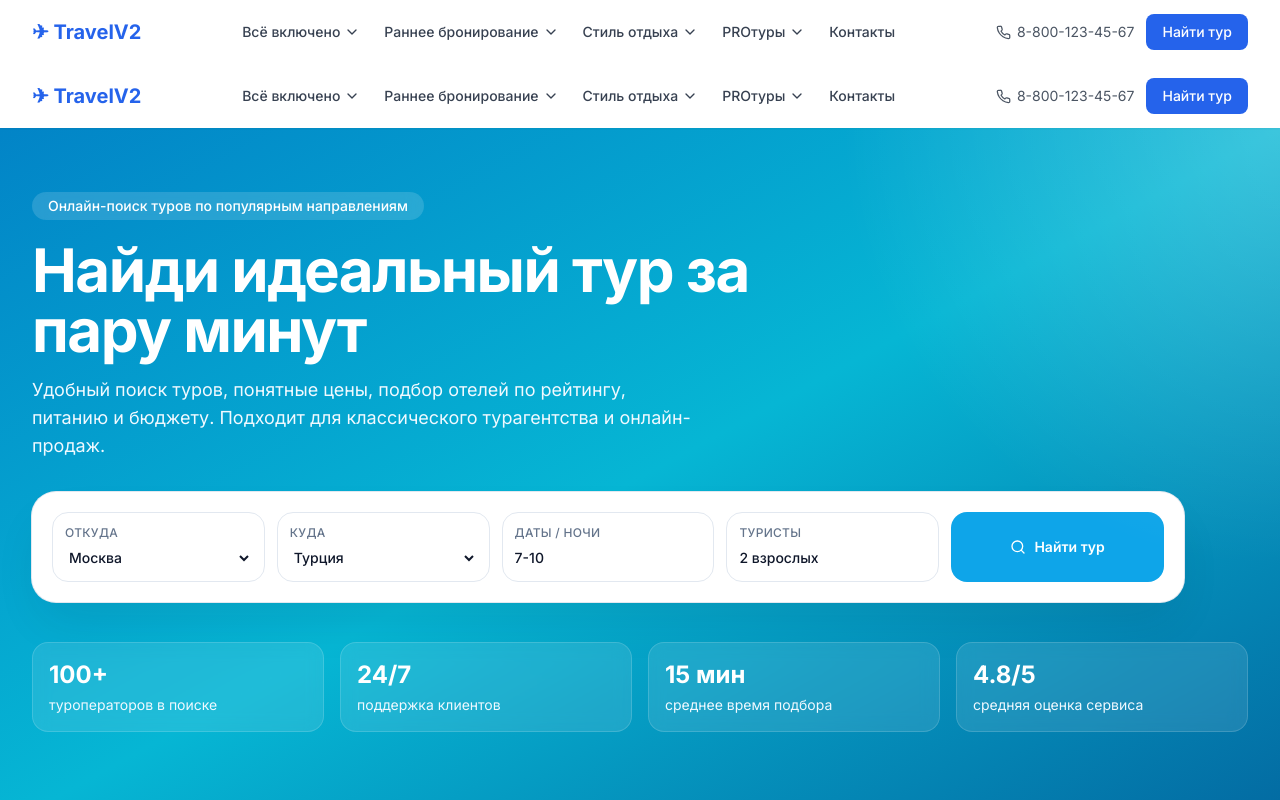
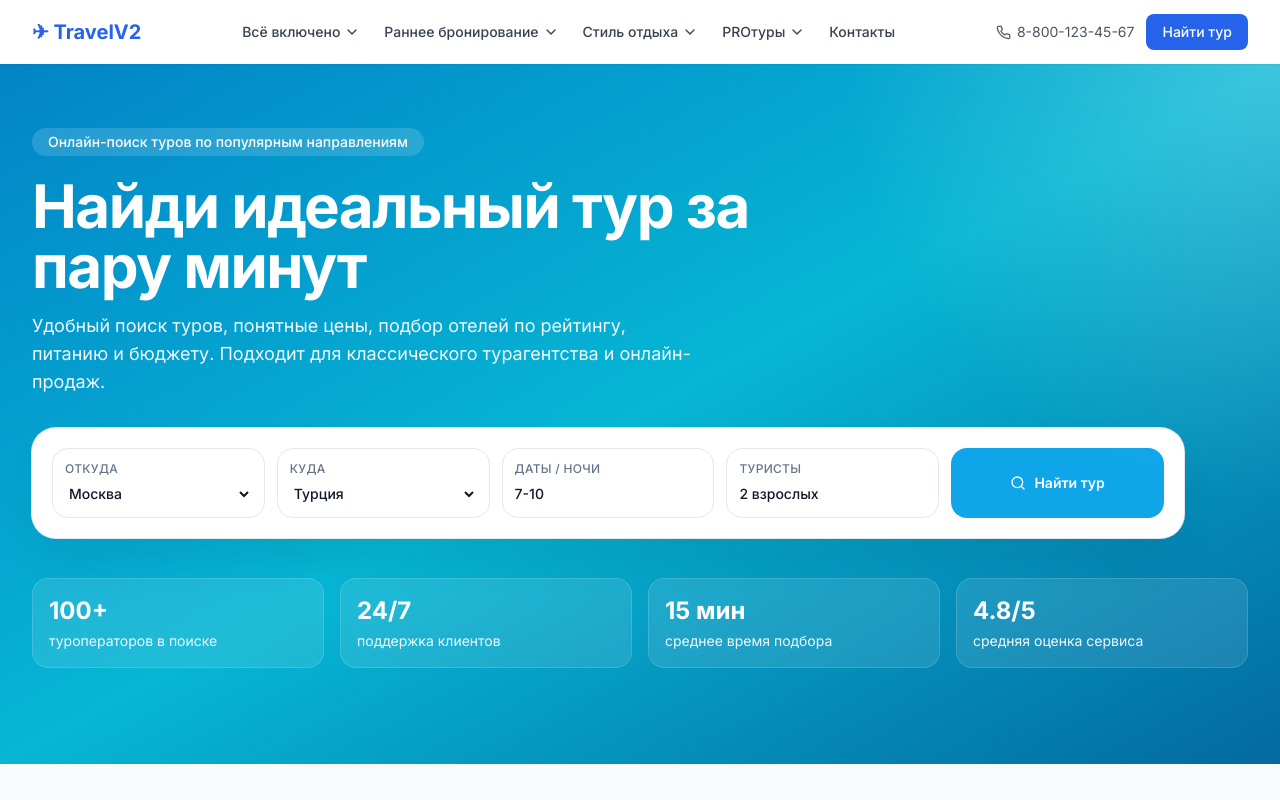
Before and after one commit to oagolubev-stack/travel_v2, a Next.js app: page / in a window 1280 px wide. Shown: the top 800 px of the page. Built offline with nearby package versions, Linux system fonts and the light colour scheme.

Commit message:
Update layout.tsx

```diff
--- a/src/app/layout.tsx
+++ b/src/app/layout.tsx
@@ -2,7 +2,6 @@ import type { Metadata } from "next";
 import { Inter } from "next/font/google";
 import "./globals.css";
 import { cn } from "@/lib/utils";
-import Navbar from "@/components/Navbar/Navbar";
 
 const inter = Inter({ subsets: ["latin", "cyrillic"] });
 
@@ -19,8 +18,7 @@ export default function RootLayout({
   return (
     <html lang="ru">
       <body className={cn(inter.className, "min-h-screen bg-background antialiased")}>
-        <Navbar />
-        <main>{children}</main>
+        {children}
       </body>
     </html>
   );
```
